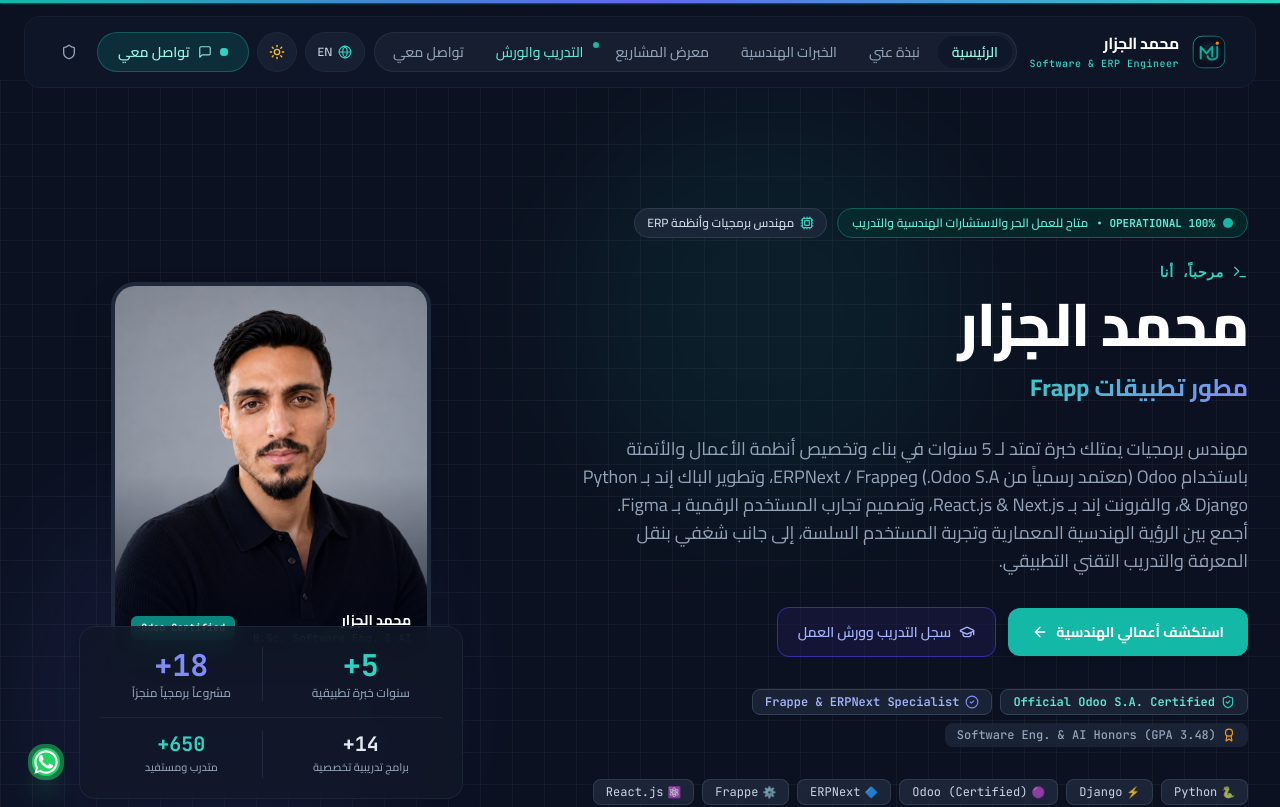
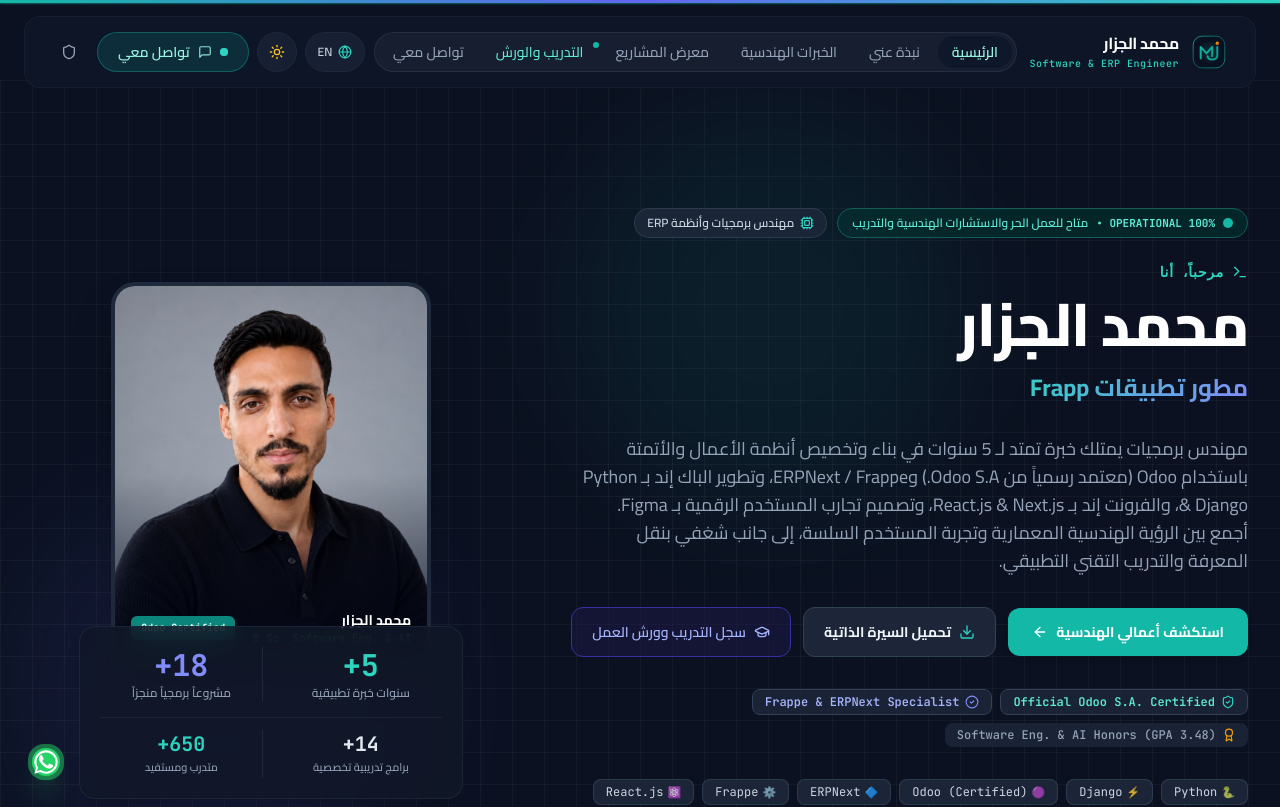
Before and after one commit to Mohammed-Aljazzar/portfolio, a Next.js app: page / in a window 1280 px wide. Shown: the top 807 px of the page. Built offline with nearby package versions, Linux system fonts and the light colour scheme.

Commit message:
feat(hero): add secondary Download CV button to hero section

```diff
--- a/src/app/page.tsx
+++ b/src/app/page.tsx
@@ -15,7 +15,7 @@ import {
   GraduationCap, ExternalLink, ChevronRight, ChevronLeft,
   Mail, Copy, Check, MapPin, Briefcase, Terminal, ShieldCheck,
   Cpu, Compass, Code2, Flame, Send, X, Clock, HelpCircle, CheckCircle,
-  Lightbulb, Rocket, Shield, Eye,
+  Lightbulb, Rocket, Shield, Eye, Download,
 } from "lucide-react";
 
 // Animations
@@ -236,6 +236,17 @@ export default function HomePage() {
                   <span>{t.hero.ctaProjects}</span>
                   <Arrow className="w-4 h-4 group-hover:translate-x-1 rtl:group-hover:-translate-x-1 transition-transform" />
                 </Link>
+
+                {/* Secondary Button: Download CV */}
+                <a
+                  href={language === "ar" ? config.cvUrlAr || "/assets/cv/Mohammed_Aljazzar_CV_AR.pdf" : config.cvUrlEn || "/assets/cv/Mohammed_Aljazzar_CV_EN.pdf"}
+                  target="_blank"
+                  rel="noopener noreferrer"
+                  className="inline-flex items-center gap-2 px-5 py-3.5 rounded-xl bg-slate-100/90 hover:bg-slate-200/90 dark:bg-slate-800/90 dark:hover:bg-slate-700/90 border border-slate-300/80 dark:border-slate-700 text-slate-800 dark:text-slate-100 font-bold text-sm transition-all duration-300 hover:-translate-y-0.5 shadow-xs group"
+                >
+                  <Download className="w-4 h-4 text-teal-600 dark:text-teal-400 group-hover:-translate-y-0.5 transition-transform" />
+                  <span>{language === "ar" ? "تحميل السيرة الذاتية" : "Download Resume (CV)"}</span>
+                </a>
 
                 <Link
                   href="/training"
```
